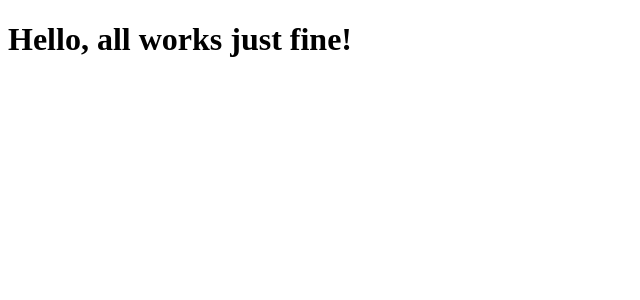
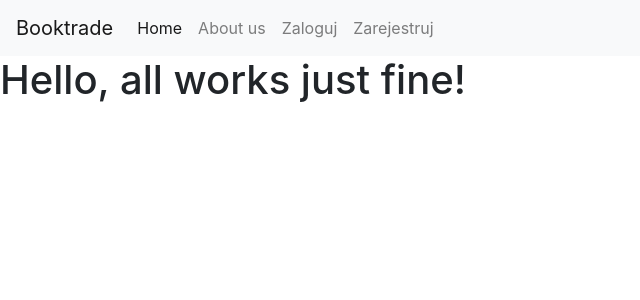
Before and after one commit to xhydromovie/DjangoBookTrader, a Django app: page / in a window 1280 px wide. Shown: the top 300 px of the page, without its empty margins (0-640 px from the left). Run offline with Django 3.2, Linux system fonts and the light colour scheme; some libraries are stand-ins or nearby versions.

Commit message:
Bootstrap and simple navbar added
Added bootstrap to base.html

```diff
--- a/trader/templates/base.html
+++ b/trader/templates/base.html
@@ -5,9 +5,28 @@
     <meta charset="UTF-8">
     <meta name="viewport" content="width=device-width, user-scalable=no, initial-scale=1.0, maximum-scale=1.0, minimum-scale=1.0">
     <meta http-equiv="X-UA-Compatible" content="ie=edge">
+    <link rel="stylesheet" href="https://stackpath.bootstrapcdn.com/bootstrap/4.1.3/css/bootstrap.min.css" integrity="sha384-MCw98/SFnGE8fJT3GXwEOngsV7Zt27NXFoaoApmYm81iuXoPkFOJwJ8ERdknLPMO" crossorigin="anonymous">
+    <link rel="stylesheet" href="{% static 'accounts/style.css' %}">
     {% block head %}{% endblock %}
 </head>
 <body>
+        <nav class="navbar navbar-expand-lg navbar-light bg-light">
+                <a class="navbar-brand" href="#">Booktrade</a>
+                <button class="navbar-toggler" type="button" data-toggle="collapse" data-target="#navbarNavAltMarkup" aria-controls="navbarNavAltMarkup" aria-expanded="false" aria-label="Toggle navigation">
+                    <span class="navbar-toggler-icon"></span>
+                </button>
+                <div class="collapse navbar-collapse" id="navbarNavAltMarkup">
+                    <div class="navbar-nav">
+                    <a class="nav-item nav-link active" href="#">Home <span class="sr-only">(current)</span></a>
+                    <a class="nav-item nav-link" href="#">About us</a>
+                    <a class="nav-item nav-link" href="#">Zaloguj</a>
+                    <a class="nav-item nav-link" href="#">Zarejestruj</a>
+                </div>
+                </div>
+            </nav>
     {% block body %}{% endblock %}
+    <script src="https://code.jquery.com/jquery-3.3.1.slim.min.js" integrity="sha384-q8i/X+965DzO0rT7abK41JStQIAqVgRVzpbzo5smXKp4YfRvH+8abtTE1Pi6jizo" crossorigin="anonymous"></script>
+    <script src="https://cdnjs.cloudflare.com/ajax/libs/popper.js/1.14.3/umd/popper.min.js" integrity="sha384-ZMP7rVo3mIykV+2+9J3UJ46jBk0WLaUAdn689aCwoqbBJiSnjAK/l8WvCWPIPm49" crossorigin="anonymous"></script>
+    <script src="https://stackpath.bootstrapcdn.com/bootstrap/4.1.3/js/bootstrap.min.js" integrity="sha384-ChfqqxuZUCnJSK3+MXmPNIyE6ZbWh2IMqE241rYiqJxyMiZ6OW/JmZQ5stwEULTy" crossorigin="anonymous"></script>
 </body>
 </html>
```
Also changed, not shown: accounts/templates/accounts/base.html (+19 -0 lines).
